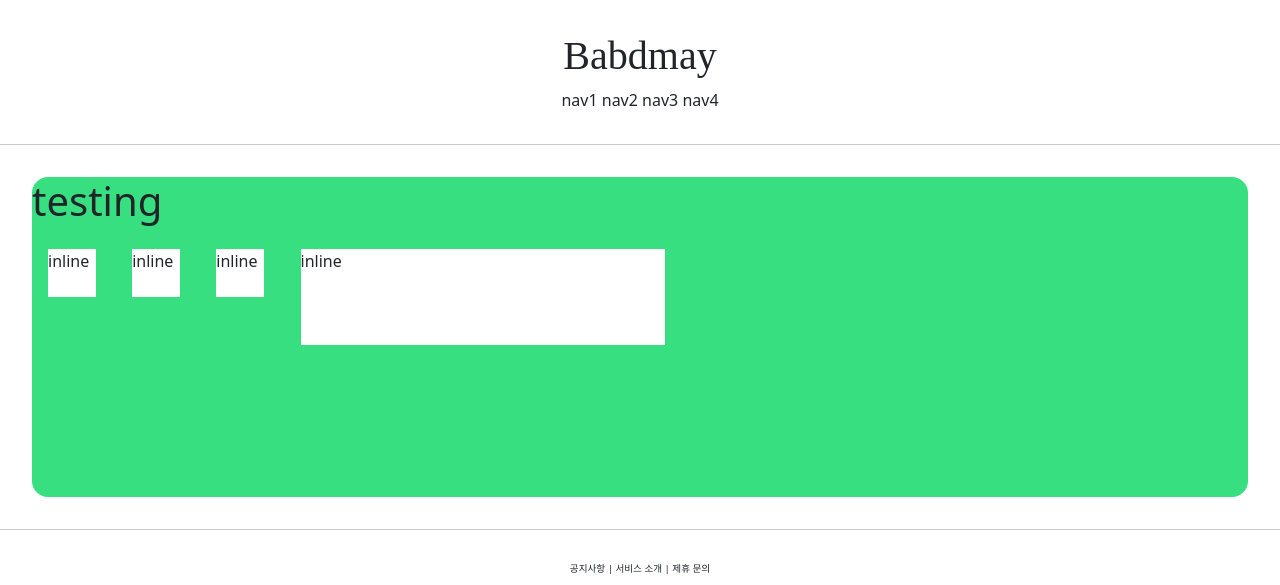
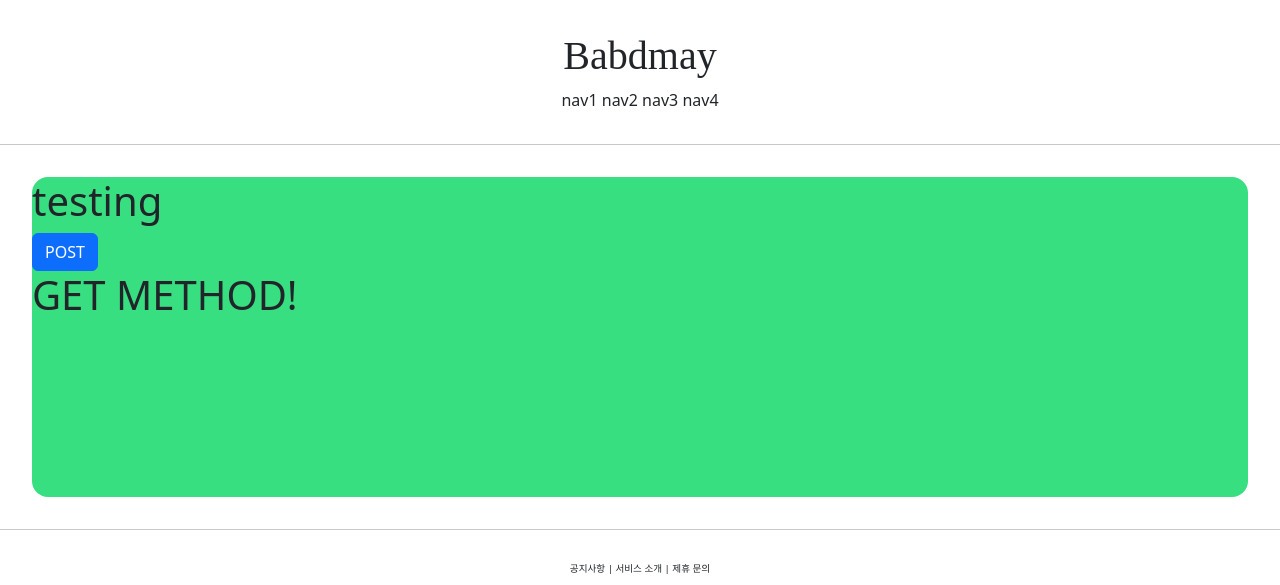
Before and after one commit to mrri-18/babdy, a Django app: page /account/hello_world/ in a window 1280 px wide. Shown: the top 585 px of the page. Run offline with Django 4.2, Linux system fonts and the light colour scheme; some web fonts are replaced.

Commit message:
lesson 16 post html

```diff
--- a/accountapp/templates/accountapp/hello_world.html
+++ b/accountapp/templates/accountapp/hello_world.html
@@ -12,11 +12,15 @@
     </style>
   <div style="height: 20rem; background-color: #38df81; border-radius: 1rem; margin: 2rem;">
       <h1> testing </h1>
-<!--inline: 옆으로 쌓임-->
-    <div class="testing" style="display:inline-block; width:48px;height:48px;">inline</div>
-      <div class="testing" style="display:inline-block;width:3em;height:3em;">inline</div>
-      <div class="testing" style="display:inline-block;width:3rem;height:3rem;">inline</div>
-<!--여기까지는 크기가 같음, 최상위 태그: <html>-->
-      <div class="testing" style="display:inline-block;width:30%;height:30%;">inline</div>
+<!--우리가 만든 url-->
+      <form action="/account/hello_world/" method="post">
+<!--토큰 자동 생성, 항상 작성하기 -->
+          {% csrf_token %}
+<!--primary 색을 가진 버튼-->
+          <input type="submit" class="btn btn-primary" value="POST">
+      </form>
+      <H1>
+          {{ text }}
+      </H1>
   </div>
 {% endblock %}
--- a/accountapp/views.py
+++ b/accountapp/views.py
@@ -4,4 +4,8 @@ from django.shortcuts import render
 # Create your views here.
 
 def hello_world(request):
-    return render(request, 'accountapp/hello_world.html') #request에 대한 응답
+    if request.method == "POST": #POST METHOD를 요청받을 경우
+         # 텍스트라는 이름에 내용은 POST METHOD! CONTEXT= 데이터 꾸러미, post method가 뜬다= 정상적으로 post 요청을 보내고 응답을 받은 것
+         return render(request, 'accountapp/hello_world.html', context={'text':'POST METHOD!'}) #request에 대한 응답
+    else:
+        return render(request, 'accountapp/hello_world.html', context={'text':'GET METHOD!'})
```
